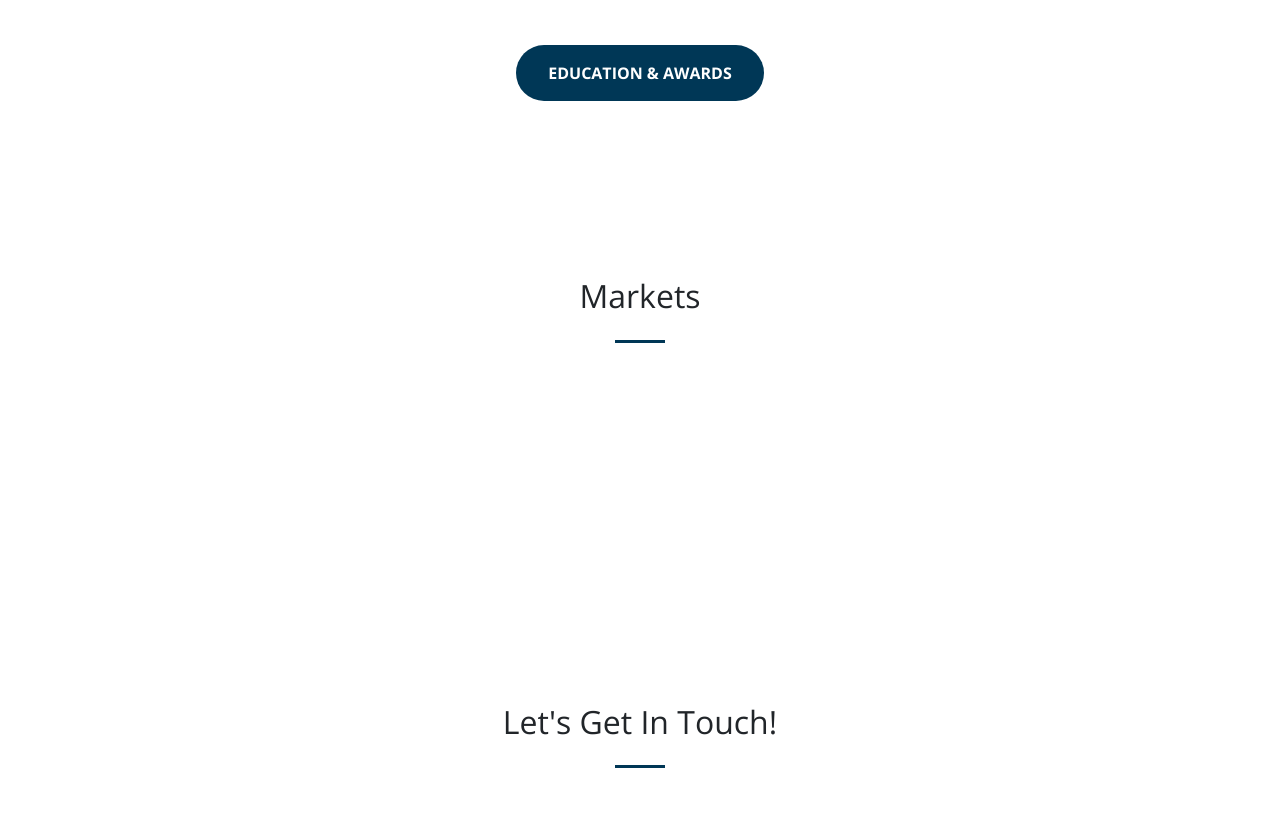
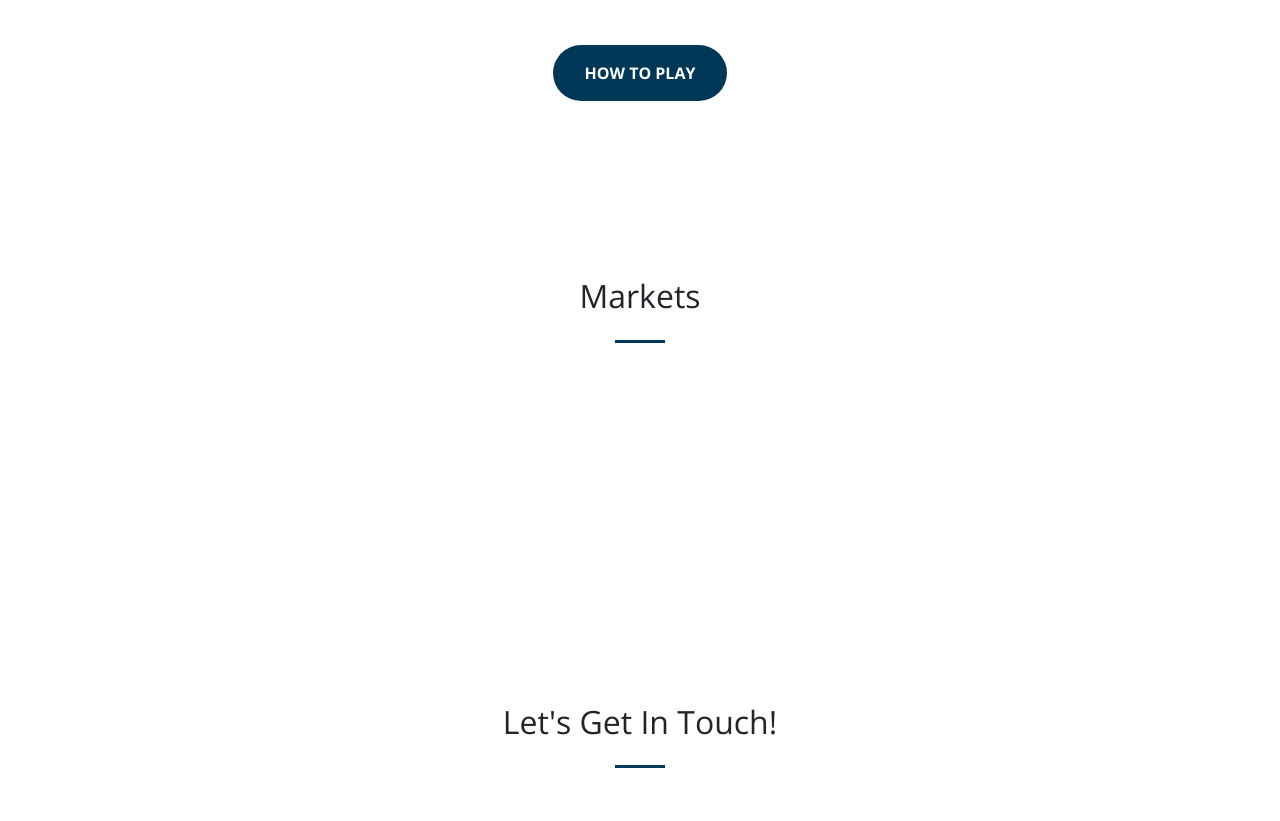
Before and after one commit to stakmockup/stakmockup.github.io, a plain HTML site: page index.html in a window 1280 px wide. Shown: the part 1525-2346 px from the top of the page. Drawn offline with nearby package versions, Linux system fonts and the light colour scheme.

Commit message:
Update index.html

```diff
--- a/index.html
+++ b/index.html
@@ -209,7 +209,7 @@
             </div>
           </div>
         </div>
-        <div class="container pt-5"><div class="row text-center"><div class="col"><a class="btn btn-primary btn-xl js-scroll-trigger" href="#credentials">Education & Awards</a></div></div></div>
+        <div class="container pt-5"><div class="row text-center"><div class="col"><a class="btn btn-primary btn-xl js-scroll-trigger" href="#credentials">How To Play</a></div></div></div>
       </div>
     </section>
 
```
